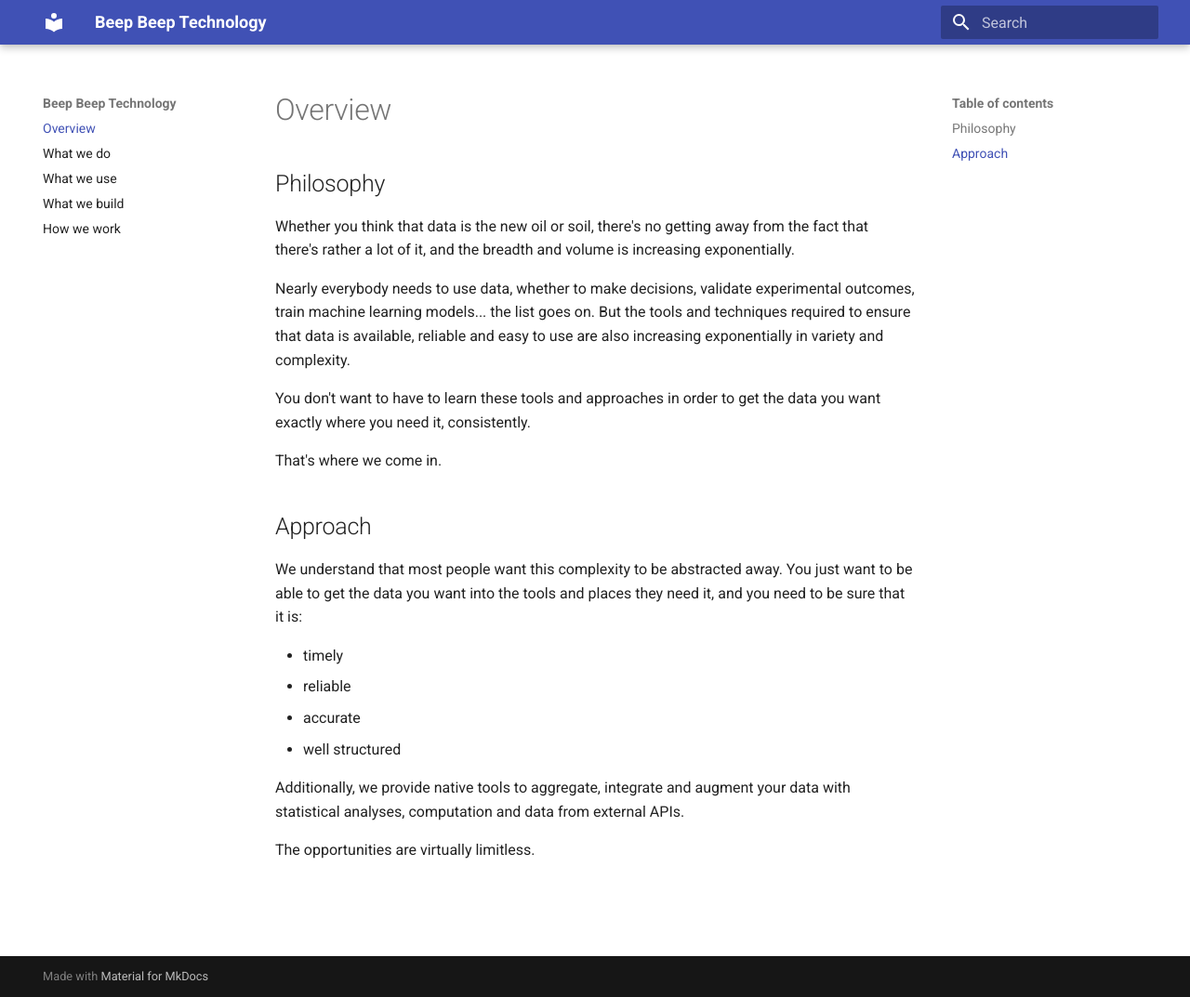
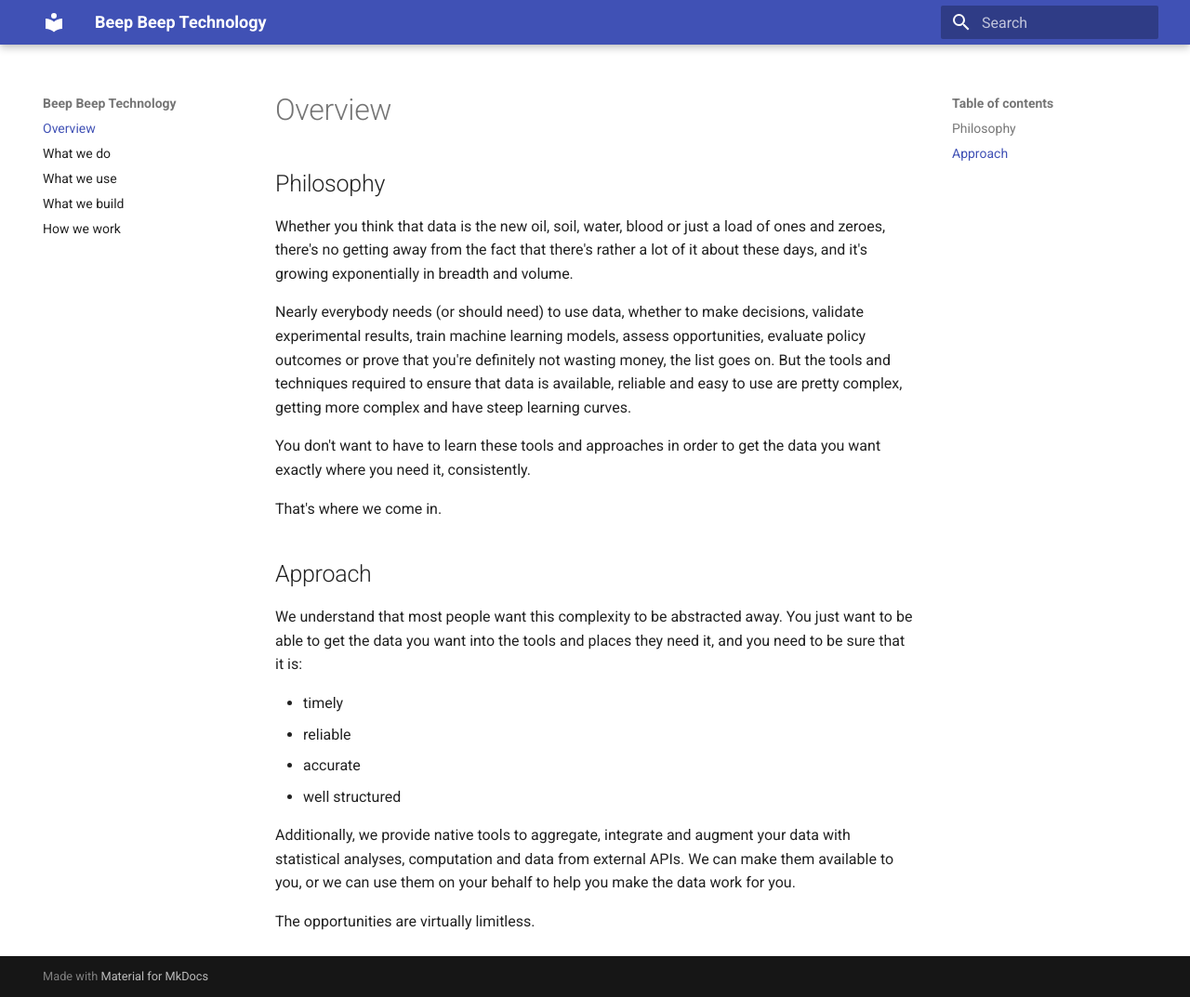
Before and after one commit to beepbeeptechnology/beepbeeptechnology.github.io, an MkDocs documentation site: the page built from docs/index.md, in a window 1280 px wide and 1073 px high. Shown: the whole window at 93% size. Built offline with MkDocs 1.6.1 and Material for MkDocs 9.7.7, drawn with Linux system fonts in a browser that asks for light colours.

Commit message:
Content updates

```diff
--- a/docs/index.md
+++ b/docs/index.md
@@ -1,14 +1,13 @@
 # Overview
 
 ## Philosophy
-Whether you think that data is the new oil or soil, there's no getting away from the fact that there's rather a lot of it, and the breadth and volume is increasing exponentially.
+Whether you think that data is the new oil, soil, water, blood or  just a load of ones and zeroes, there's no getting away from the fact that there's rather a lot of it about these days, and it's growing exponentially in breadth and volume.
 
-Nearly everybody needs to use data, whether to make decisions, validate experimental outcomes, train machine learning models... the list goes on.  But the tools and techniques required to ensure that data is available, reliable and easy to use are also increasing exponentially in variety and complexity.
+Nearly everybody needs (or should need) to use data, whether to make decisions, validate experimental results, train machine learning models, assess opportunities, evaluate policy outcomes or prove that you're definitely not wasting money, the list goes on.  But the tools and techniques required to ensure that data is available, reliable and easy to use are pretty complex, getting more complex and have steep learning curves.
 
 You don't want to have to learn these tools and approaches in order to get the data you want exactly where you need it, consistently.
 
 That's where we come in.
-
 
 ## Approach
 We understand that most people want this complexity to be abstracted away.  You just want to be able to get the data you want into the tools and places they need it, and you need to be sure that it is:
@@ -18,6 +17,6 @@ We understand that most people want this complexity to be abstracted away.  You
 * accurate
 * well structured
 
-Additionally, we provide native tools to aggregate, integrate and augment your data with statistical analyses, computation and data from external APIs.
+Additionally, we provide native tools to aggregate, integrate and augment your data with statistical analyses, computation and data from external APIs.  We can make them available to you, or we can use them on your behalf to help you make the data work for you.
 
 The opportunities are virtually limitless.
```
